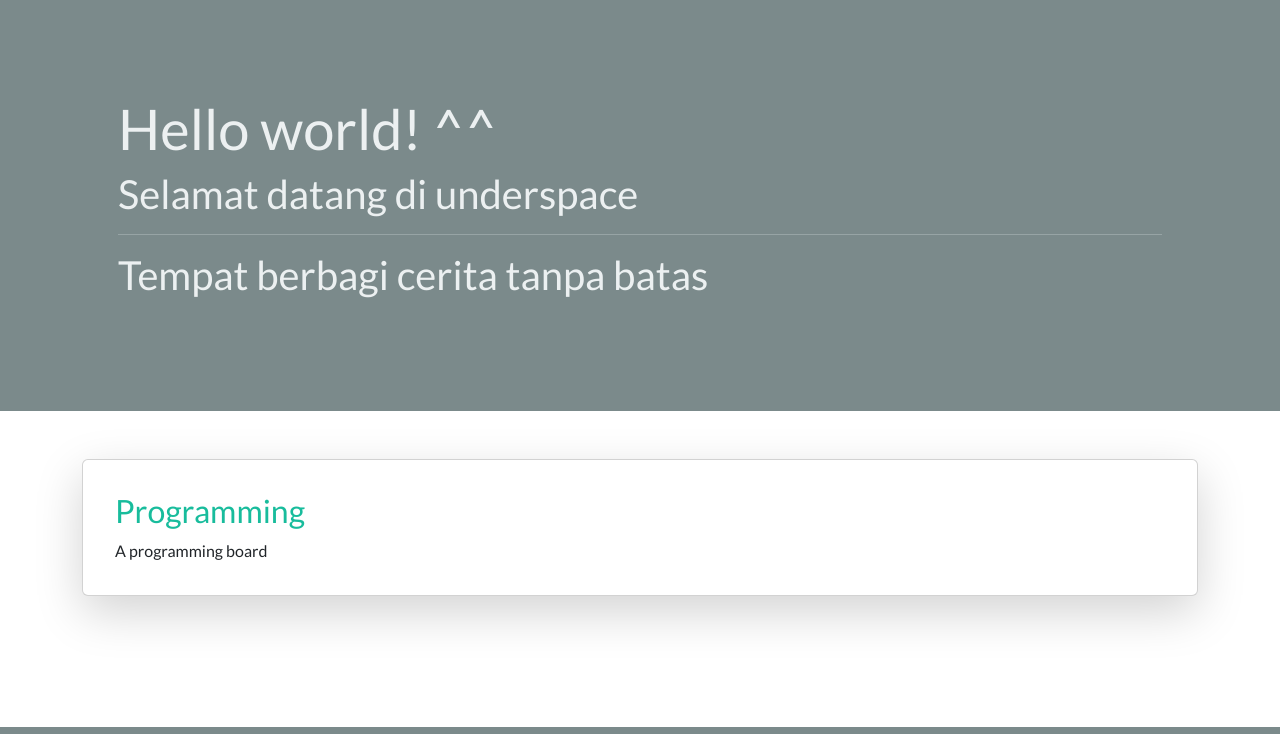
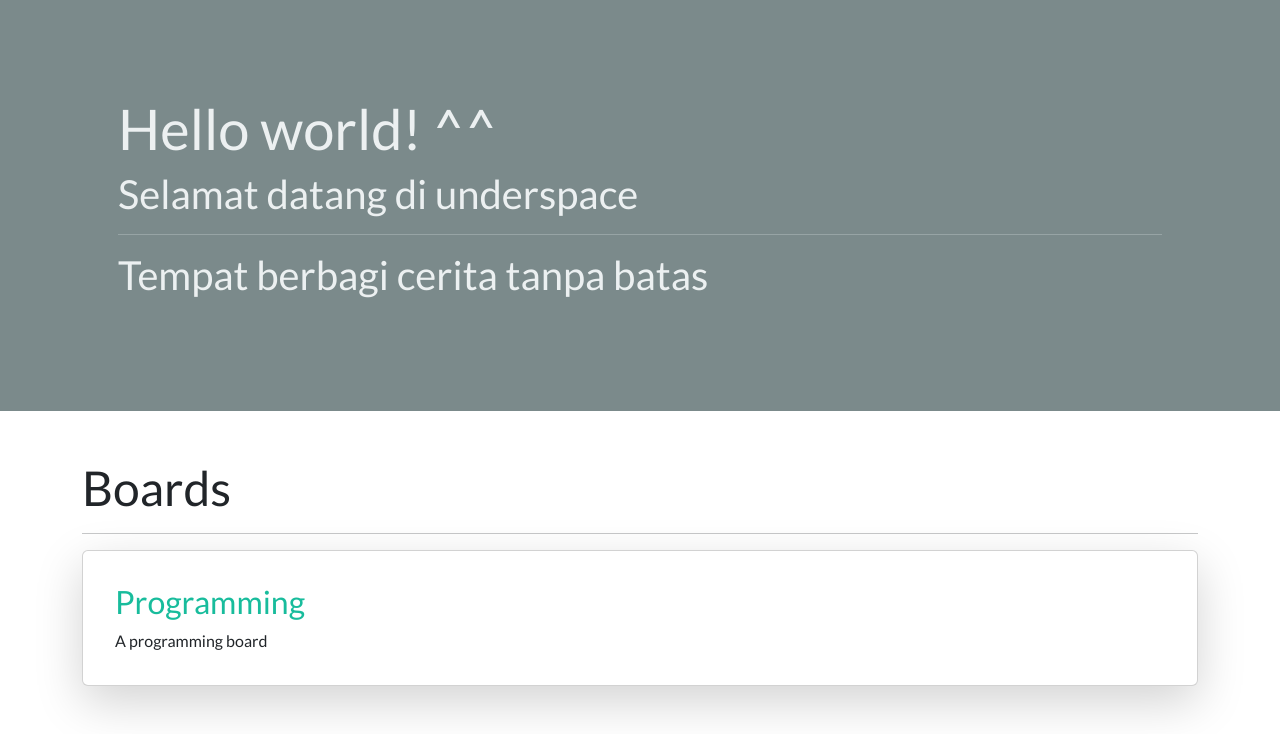
Before and after one commit to selly578/underspace, a Django app: page / in a window 1280 px wide. Shown: the part 73-807 px from the top of the page. Run offline with Django 5.2, Linux system fonts and the light colour scheme; data comes from the database, SQL or seed files in the repository; some libraries are stand-ins or nearby versions.

Commit message:
add boards title

```diff
--- a/forum/templates/index.html
+++ b/forum/templates/index.html
@@ -1,4 +1,7 @@
 {% extends "base.html" %}
+{% block meta %}
+    <meta name="description" content="Sebuah forum anonim">
+{% endblock meta %}
 {% block content %}
 <div class="container-fluid bg-dark text-light p-5">
     <div class="container bg-dark p-5">
@@ -11,6 +14,8 @@
     </div>
 </div>
 <div class="container mt-5">
+    <h1>Boards</h1>
+    <hr>
     {% for board in boards  %}
         <div class="card shadow-lg p-3 mb-5 bg-body-tertiary rounded">
             <div class="card-body">
```
